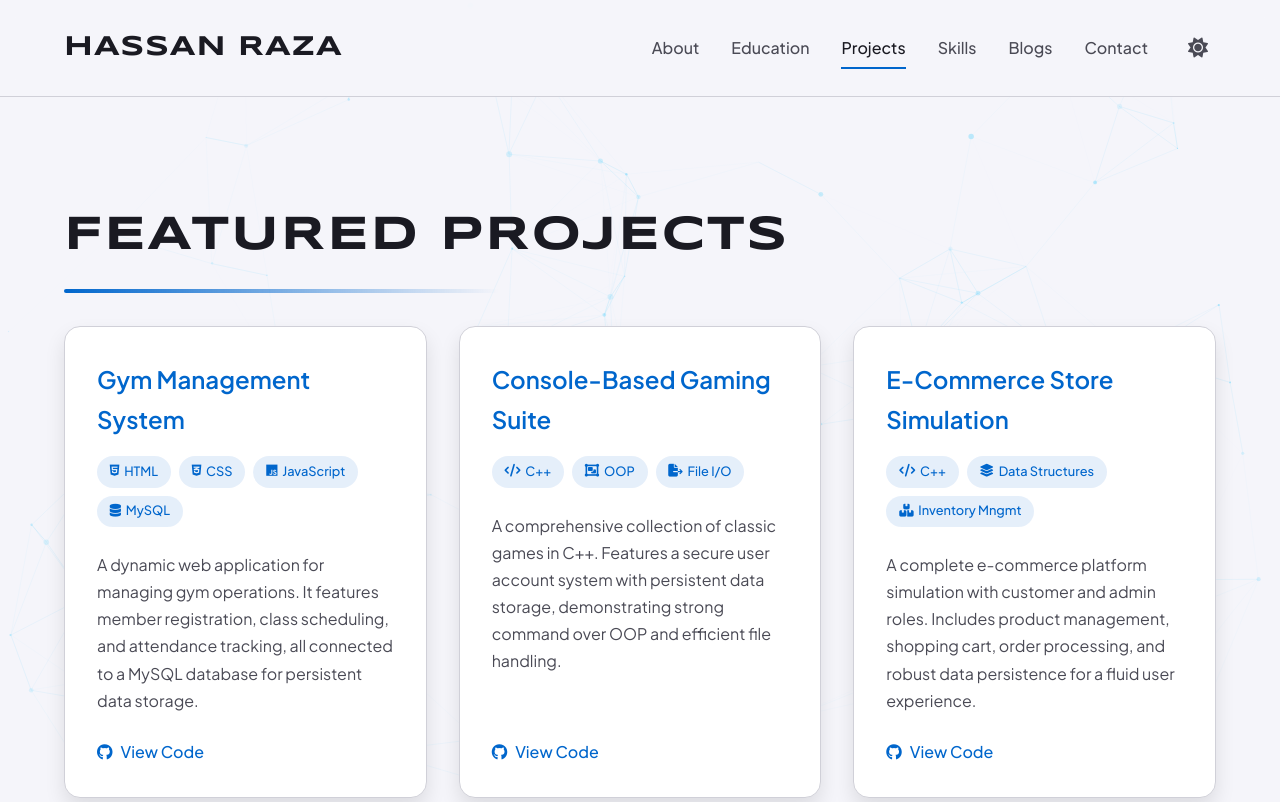
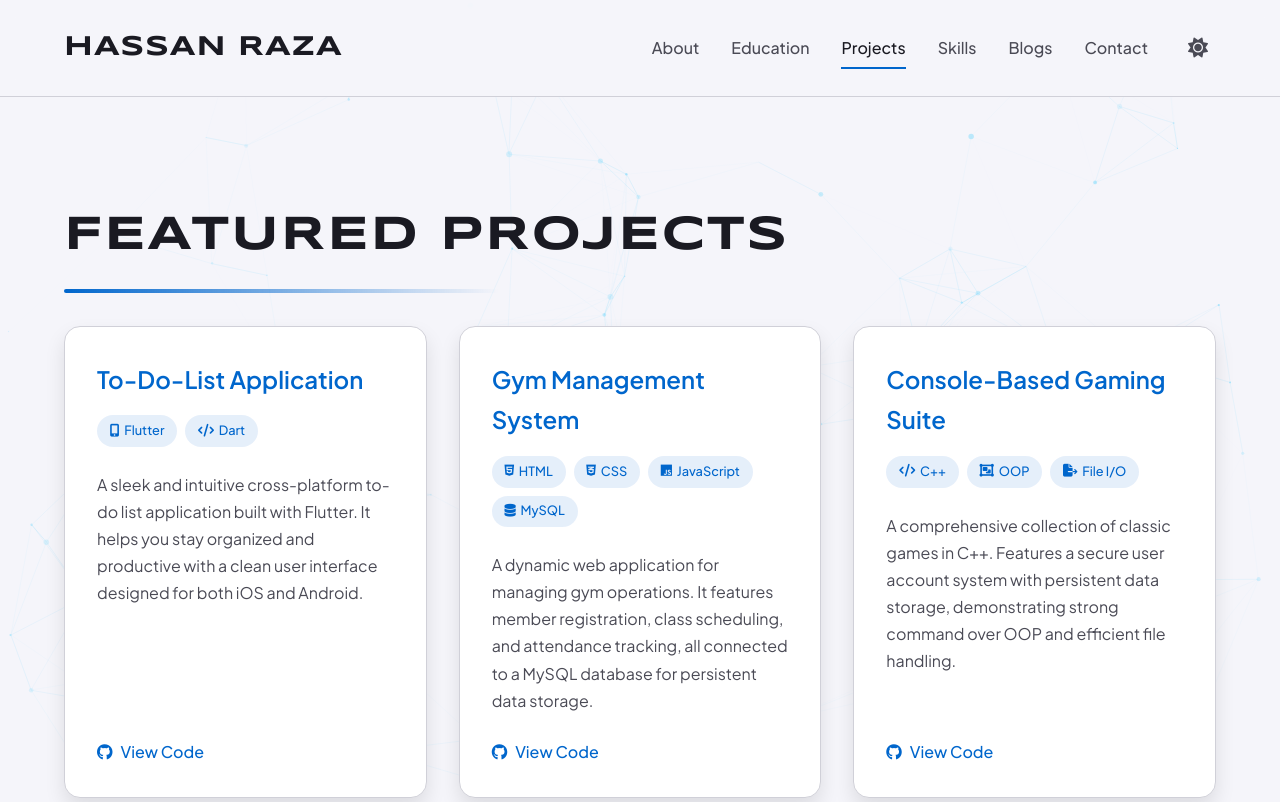
Before and after one commit to hvssanraza/Personal-Portfolio, a website: page projects.html in a window 1280 px wide. Shown: the top 802 px of the page. Drawn offline with nearby package versions, Linux system fonts and the light colour scheme.

Commit message:
Project "To Do List Application" Added

```diff
--- a/projects.html
+++ b/projects.html
@@ -82,6 +82,15 @@
         <h2>Featured Projects</h2>
         <div class="projects">
             <div class="card hidden">
+                <h3>To-Do-List Application</h3>
+                <div class="tags">
+                    <span class="tag"><i class="fas fa-mobile-alt"></i> Flutter</span>
+                    <span class="tag"><i class="fas fa-code"></i> Dart</span>
+                </div>
+                <p>A sleek and intuitive cross-platform to-do list application built with Flutter. It helps you stay organized and productive with a clean user interface designed for both iOS and Android.</p>
+                <div class="links"><a href="https://github.com/hvssanraza/To-Do-List-Application" target="_blank" rel="noopener noreferrer" aria-label="View To-Do-List Application on GitHub"><i class="fab fa-github"></i> View Code</a></div>
+            </div>
+            <div class="card hidden">
                 <h3>Gym Management System</h3>
                 <div class="tags">
                     <span class="tag"><i class="fab fa-html5"></i> HTML</span>
@@ -123,7 +132,7 @@
                     <span class="tag"><i class="fab fa-js"></i> JavaScript</span>
                 </div>
                 <p>The site you are on right now. A fully responsive website built with semantic HTML, modern CSS, and vanilla JavaScript for optimal performance, showcasing my skills and projects.</p>
-                <div class="links"><a href="https://github.com/hvssanraza/hassanraza.tech" target="_blank" rel="noopener noreferrer" aria-label="View Portfolio Website on GitHub"><i class="fab fa-github"></i> View Code</a></div>
+                <div class="links"><a href="https://hassanraza.tech" target="_blank" rel="noopener noreferrer" aria-label="View Portfolio Website on GitHub"><i class="fab fa-github"></i> View Code</a></div>
             </div>
         </div>
     </section>
```
